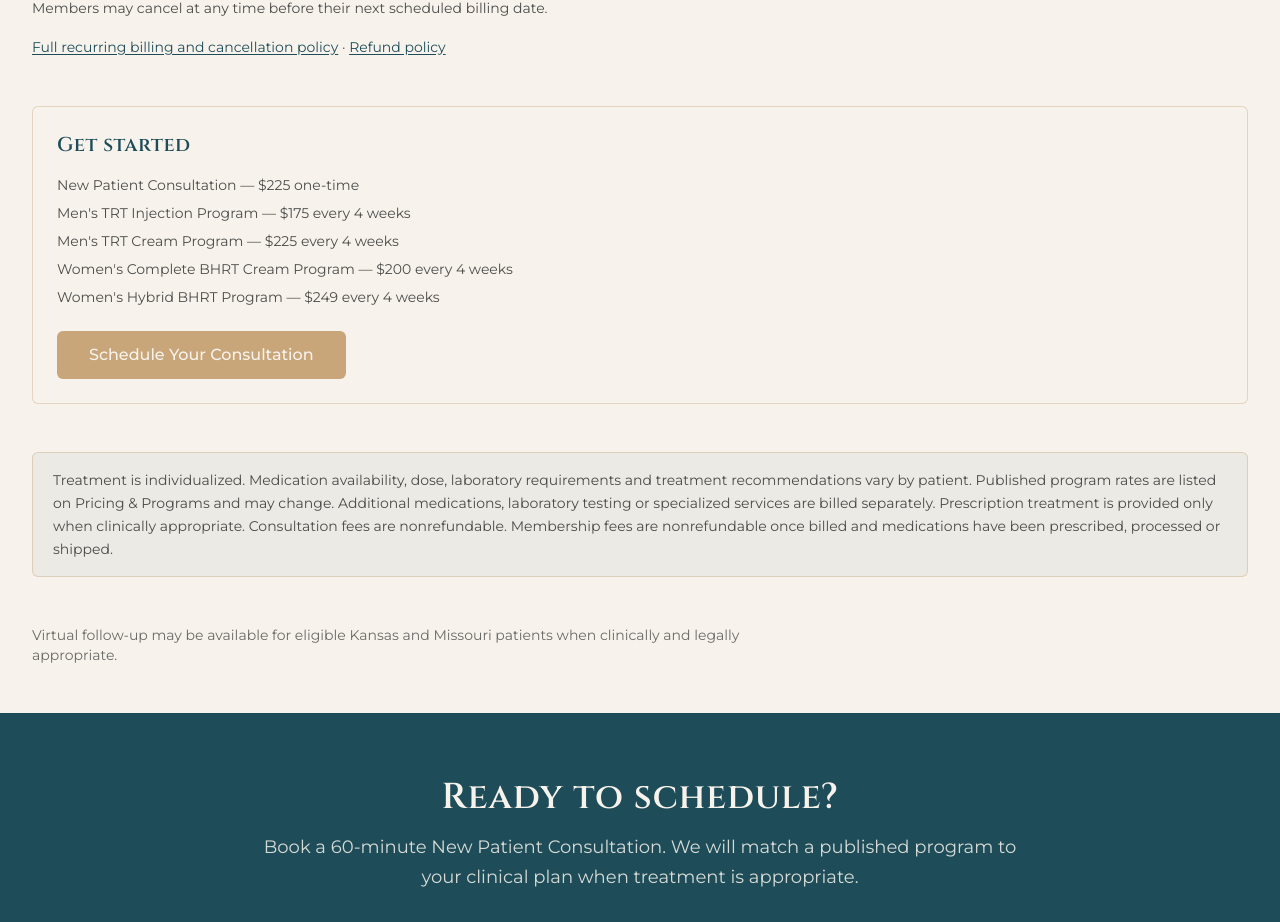
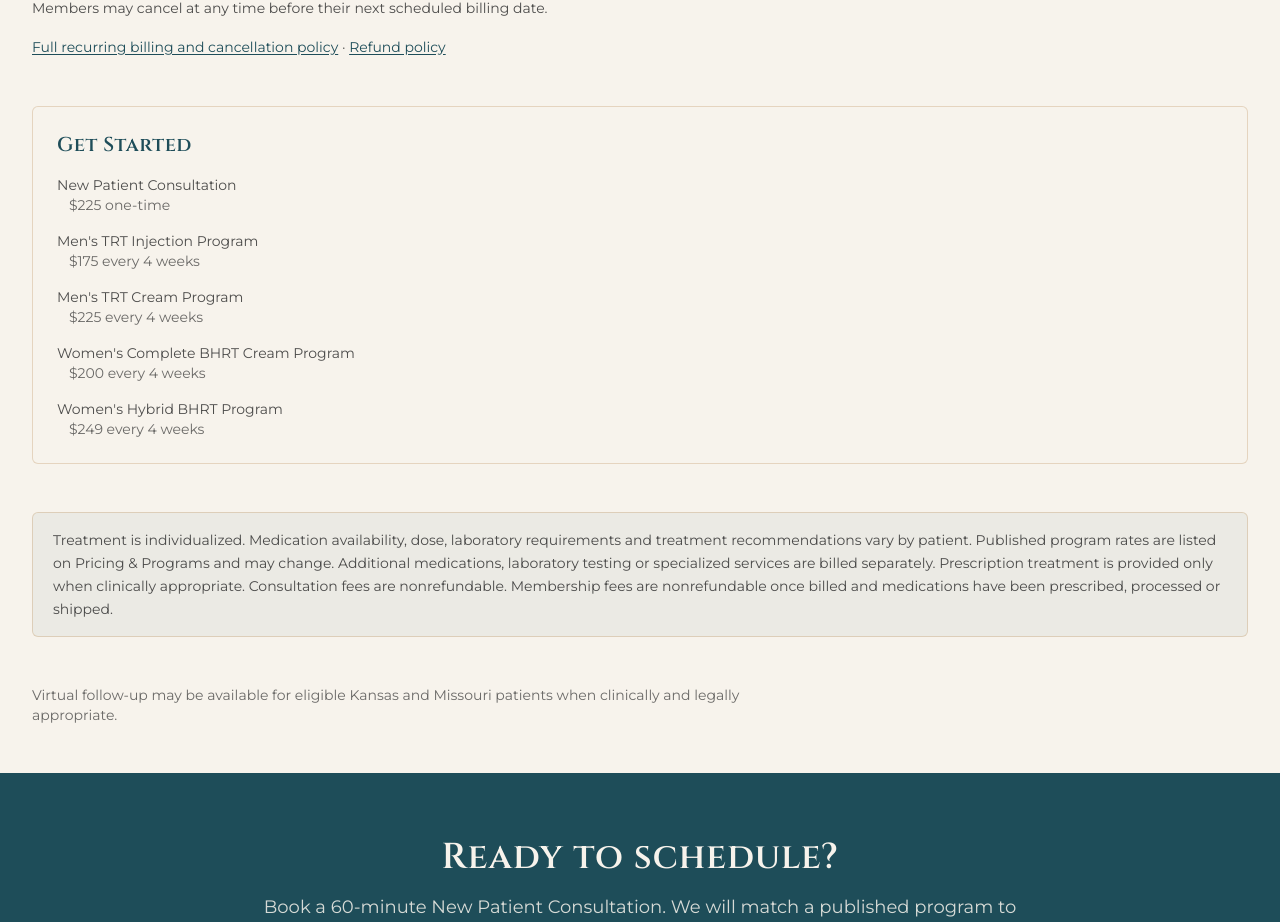
Before and after one commit to nrbroadhurst/heartland-hormone, a Next.js app: page /pricing in a window 1280 px wide. Shown: the part 4832-5754 px from the top of the page. Built offline with nearby package versions, Linux system fonts and the light colour scheme.

Commit message:
Restack Get Started rates with program names above prices
Co-authored-by: nrbroadhurst <nrbroadhurst@gmail.com>

```diff
--- a/src/app/pricing/page.tsx
+++ b/src/app/pricing/page.tsx
@@ -223,31 +223,40 @@ export default function PricingPage() {
           className="scroll-mt-28 rounded-md border border-gold/40 bg-cream p-5 md:p-6"
         >
           <h2 className="font-display text-xl text-teal tracking-wide mb-4">
-            Get started
+            Get Started
           </h2>
-          <ul className="space-y-2 text-sm text-charcoal/85 mb-6">
+          <ul className="space-y-4 text-sm text-charcoal/85">
             <li>
-              New Patient Consultation — {pricing.initialEvaluation.display}{" "}
-              one-time
+              <span className="block">New Patient Consultation</span>
+              <span className="block pl-3 text-charcoal/70">
+                {pricing.initialEvaluation.display} one-time
+              </span>
             </li>
             <li>
-              {pricing.mensInjections.name} — {pricing.mensInjections.display}{" "}
-              every 4 weeks
+              <span className="block">{pricing.mensInjections.name}</span>
+              <span className="block pl-3 text-charcoal/70">
+                {pricing.mensInjections.display} every 4 weeks
+              </span>
             </li>
             <li>
-              {pricing.mensTransdermal.name} — {pricing.mensTransdermal.display}{" "}
-              every 4 weeks
+              <span className="block">{pricing.mensTransdermal.name}</span>
+              <span className="block pl-3 text-charcoal/70">
+                {pricing.mensTransdermal.display} every 4 weeks
+              </span>
             </li>
             <li>
-              {pricing.womensTriple.name} — {pricing.womensTriple.display} every
-              4 weeks
+              <span className="block">{pricing.womensTriple.name}</span>
+              <span className="block pl-3 text-charcoal/70">
+                {pricing.womensTriple.display} every 4 weeks
+              </span>
             </li>
             <li>
-              {pricing.womensAdvanced.name} — {pricing.womensAdvanced.display}{" "}
-              every 4 weeks
+              <span className="block">{pricing.womensAdvanced.name}</span>
+              <span className="block pl-3 text-charcoal/70">
+                {pricing.womensAdvanced.display} every 4 weeks
+              </span>
             </li>
           </ul>
-          <BookButton />
         </div>
 
         <PricingDisclaimer />
```
